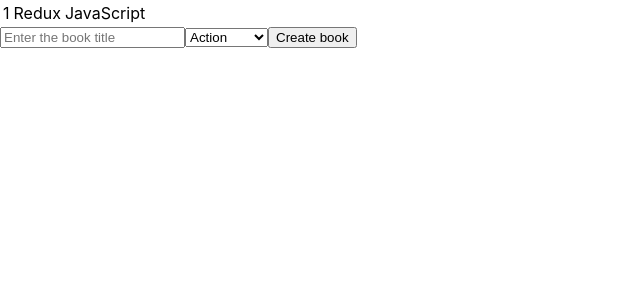
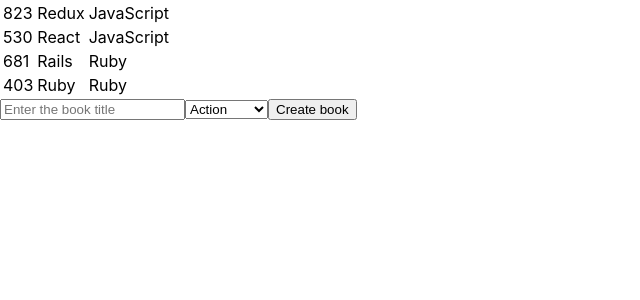
Before and after one commit to marcelomaidden/book_store_cms, a React (Create React App) app: page / in a window 1280 px wide. Shown: the top 300 px of the page, without its empty margins (0-640 px from the left). Built offline with nearby package versions, Linux system fonts and the light colour scheme.

Commit message:
Adds mapStateToProps to the App component

```diff
--- a/src/actions/index.js
+++ b/src/actions/index.js
@@ -2,7 +2,7 @@
 export const REMOVE_BOOK = 'REMOVE_BOOK';
 
 const actionCreator = (type, book) => {
-  switch(type) {
+  switch (type) {
     case CREATE_BOOK:
       return { type: CREATE_BOOK, book };
     case REMOVE_BOOK:
--- a/src/containers/App.js
+++ b/src/containers/App.js
@@ -1,12 +1,26 @@
 import React from 'react';
+import PropTypes from 'prop-types';
+import { connect } from 'react-redux';
 import BookList from './BookList';
 import BooksForm from '../components/BooksForm';
 
-const App = () => (
+const App = ({ books }) => (
   <div className="App">
-    <BookList books={[{ id: '1', title: 'Redux', category: 'JavaScript' }]} />
+    <BookList books={books} />
     <BooksForm />
   </div>
 );
 
-export default App;
+App.propTypes = {
+  books: PropTypes.arrayOf(
+    PropTypes.shape({
+      id: PropTypes.number.isRequired,
+      title: PropTypes.string.isRequired,
+      category: PropTypes.string.isRequired,
+    }),
+  ).isRequired,
+};
+
+const mapStateToProps = state => ({ books: state.books });
+
+export default connect(mapStateToProps, null)(App);
--- a/src/containers/BookList.js
+++ b/src/containers/BookList.js
@@ -6,7 +6,7 @@
   <table>
     {
       books.map(
-        book => <Book book={book} key={book.id} />,
+        book => <tr key={book.id}><Book book={book} /></tr>,
       )
     }
   </table>
--- a/src/index.js
+++ b/src/index.js
@@ -1,9 +1,15 @@
 import React from 'react';
 import ReactDOM from 'react-dom';
+import { Provider } from 'react-redux';
+import { createStore } from 'redux';
 import './index.css';
 import App from './containers/App';
+import rootReducer from './reducers';
 
+const store = createStore(rootReducer);
 ReactDOM.render(
-  <App />,
+  <Provider store={store}>
+    <App />
+  </Provider>,
   document.getElementById('root'),
 );
--- a/src/reducers/books.js
+++ b/src/reducers/books.js
@@ -1,22 +1,22 @@
 import { CREATE_BOOK, REMOVE_BOOK } from '../actions';
 
-const getRandomIntInclusive = (min, max) => {
-  min = Math.ceil(min);
-  max = Math.floor(max);
+const getRandomIntInclusive = (minimum, maximum) => {
+  const min = Math.ceil(minimum);
+  const max = Math.floor(maximum);
   return Math.floor(Math.random() * (max - min + 1)) + min;
-}
+};
 
-const state = [
+const defaultState = [
   { id: getRandomIntInclusive(1, 1000), title: 'Redux', category: 'JavaScript' },
   { id: getRandomIntInclusive(1, 1000), title: 'React', category: 'JavaScript' },
   { id: getRandomIntInclusive(1, 1000), title: 'Rails', category: 'Ruby' },
   { id: getRandomIntInclusive(1, 1000), title: 'Ruby', category: 'Ruby' },
 ];
 
-const booksReducer = (state, action) => {
-  switch(action.type) {
+const booksReducer = (state = defaultState, action) => {
+  switch (action.type) {
     case CREATE_BOOK:
-      return {...state, book: action.book }
+      return { ...state, book: action.book };
     case REMOVE_BOOK:
       return state;
     default:
--- a/src/reducers/index.js
+++ b/src/reducers/index.js
@@ -1,4 +1,4 @@
-import { combineReducers } from 'react-redux';
+import { combineReducers } from 'redux';
 import booksReducer from './books';
 
 const rootReducer = combineReducers({
```
